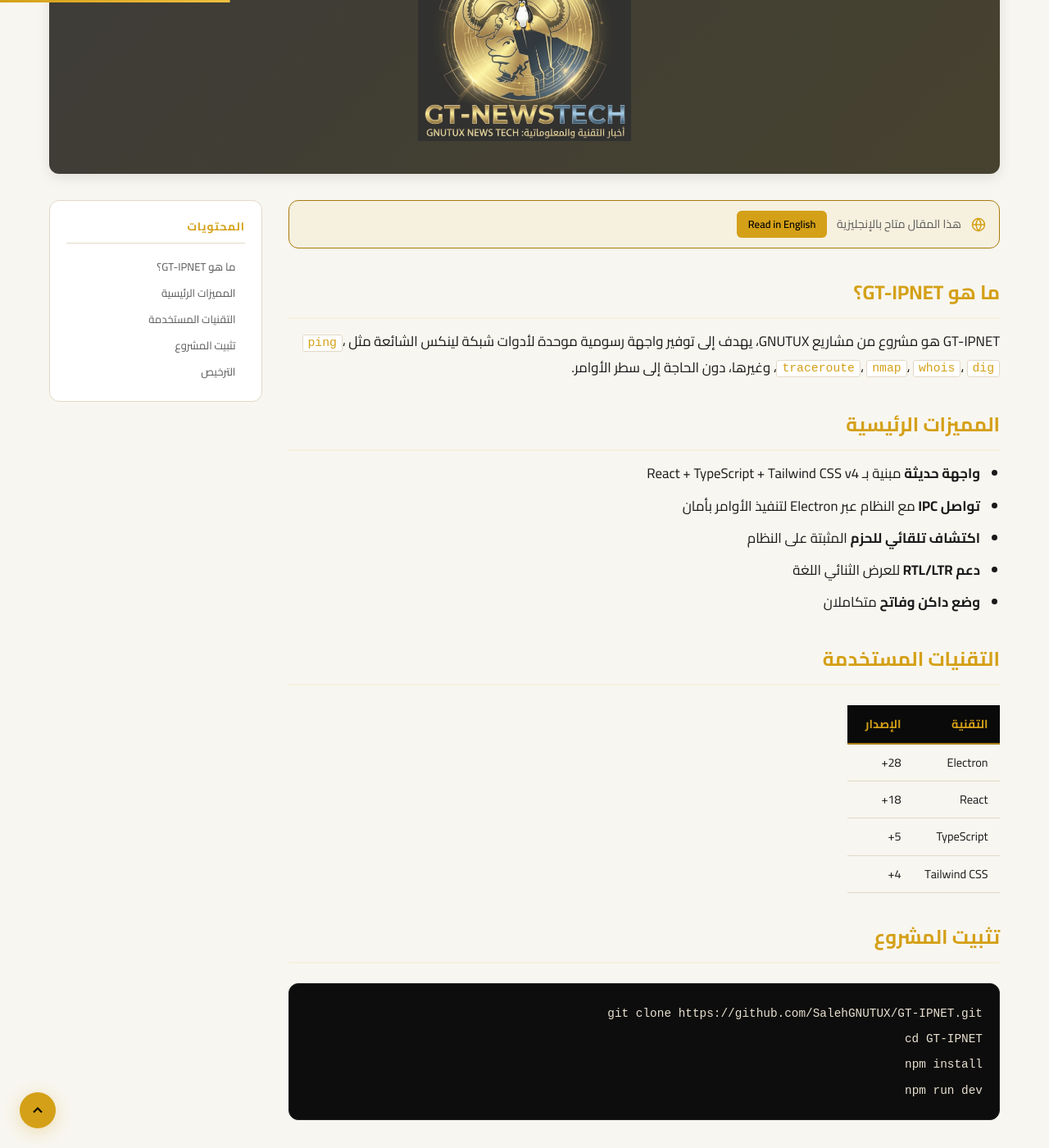
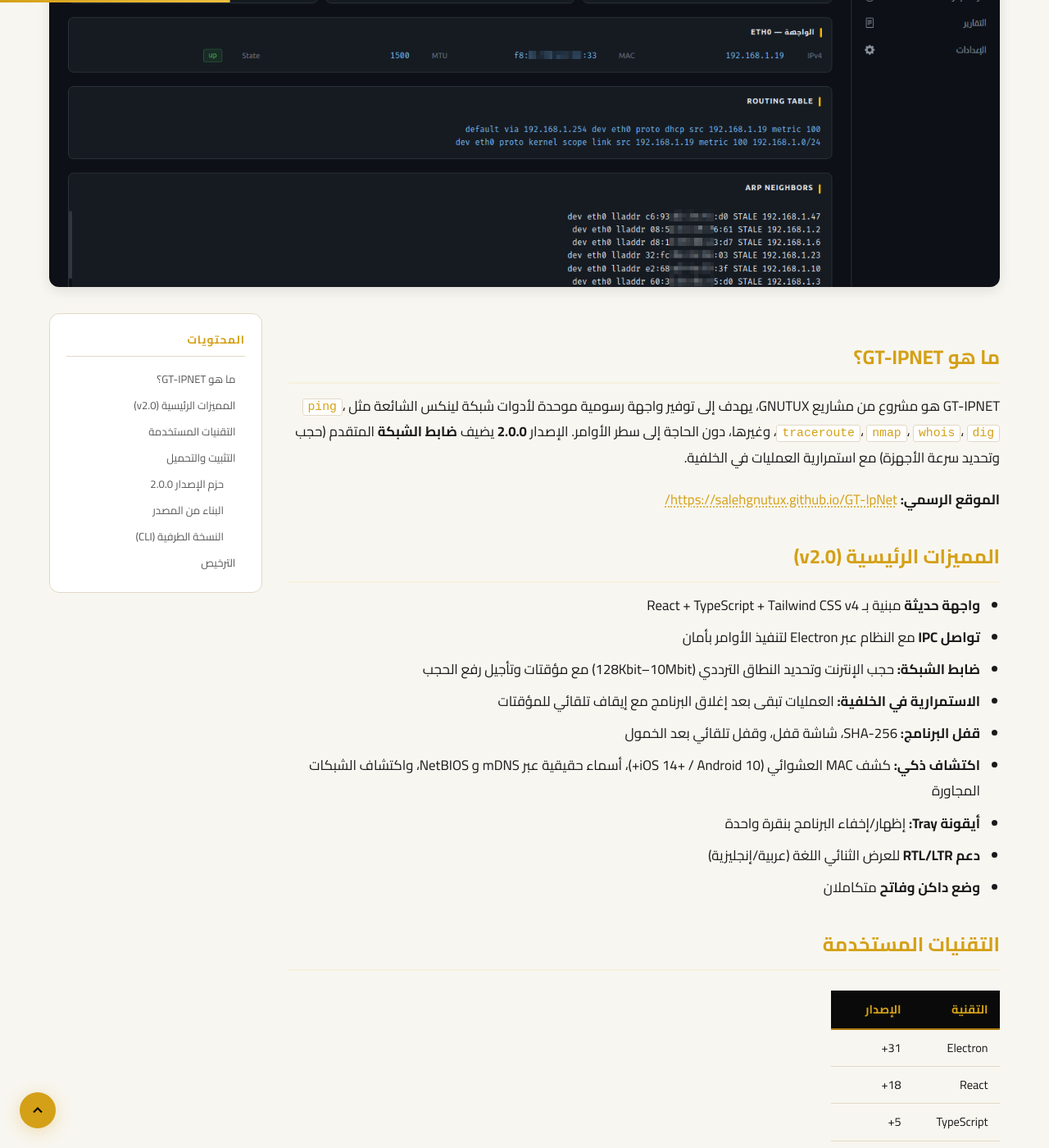
Before and after one commit to SalehGNUTUX/GT-NEWSTECH, a Jekyll site: the page built from _ar/gnutux-projects/2026-05-08-مشروع-gt-ipnet.md, in a window 1280 px wide and 1400 px high, scrolled down 517 px. Shown: the whole window at 82% size. Built offline with Jekyll 4.4.1, drawn with Linux system fonts in a browser that asks for light colours; nearby versions of some CDN libraries; some of the changed text lies outside the part shown.

Commit message:
update: via admin panel

````diff
--- a/_ar/gnutux-projects/2026-05-08-مشروع-gt-ipnet.md
+++ b/_ar/gnutux-projects/2026-05-08-مشروع-gt-ipnet.md
@@ -1,37 +1,66 @@
 ---
 layout: post
-title: "مشروع GT-IPNET: واجهة رسومية متكاملة لأدوات الشبكة على لينكس"
-date: 2026-05-08
+title: 'مشروع GT-IPNET: واجهة رسومية متكاملة لأدوات الشبكة على لينكس'
+slug: gt-ipnet-v2
+lang: ar
 category: gnutux-projects
-lang: ar
-slug: gt-ipnet-v1
+date: '2026-05-09'
 author: GNUTUX
-tags: [GNUTUX, شبكات, لينكس, Electron, React]
-excerpt: "GT-IPNET هو تطبيق مكتبي مفتوح المصدر يجمع أدوات الشبكة الأكثر استخداماً في واجهة رسومية أنيقة مبنية بـ Electron و React."
+excerpt: >-
+  GT-IPNET v2.0 هو تطبيق مكتبي مفتوح المصدر يجمع أدوات الشبكة الأكثر استخداماً
+  في واجهة رسومية أنيقة، مع إضافة ضابط الشبكة المتقدم وأيقونة Tray وقفل
+  البرنامج.
+image: screenshot_.png
+tags:
+  - GNUTUX
+  - شبكات
+  - لينكس
+  - Electron
+  - React
+  - GT-IPNET v2
 ---
 
 ## ما هو GT-IPNET؟
 
-GT-IPNET هو مشروع من مشاريع GNUTUX، يهدف إلى توفير واجهة رسومية موحدة لأدوات شبكة لينكس الشائعة مثل `ping`، `traceroute`، `nmap`، `whois`، `dig`، وغيرها، دون الحاجة إلى سطر الأوامر.
+GT-IPNET هو مشروع من مشاريع GNUTUX، يهدف إلى توفير واجهة رسومية موحدة لأدوات شبكة لينكس الشائعة مثل `ping`، `traceroute`، `nmap`، `whois`، `dig`، وغيرها، دون الحاجة إلى سطر الأوامر. الإصدار **2.0.0** يضيف **ضابط الشبكة** المتقدم (حجب وتحديد سرعة الأجهزة) مع استمرارية العمليات في الخلفية.
 
-## المميزات الرئيسية
+**الموقع الرسمي:** [https://salehgnutux.github.io/GT-IpNet/](https://salehgnutux.github.io/GT-IpNet/)
+
+## المميزات الرئيسية (v2.0)
 
 - **واجهة حديثة** مبنية بـ React + TypeScript + Tailwind CSS v4
 - **تواصل IPC** مع النظام عبر Electron لتنفيذ الأوامر بأمان
-- **اكتشاف تلقائي للحزم** المثبتة على النظام
-- **دعم RTL/LTR** للعرض الثنائي اللغة
+- **ضابط الشبكة:** حجب الإنترنت وتحديد النطاق الترددي (128Kbit–10Mbit) مع مؤقتات وتأجيل رفع الحجب
+- **الاستمرارية في الخلفية:** العمليات تبقى بعد إغلاق البرنامج مع إيقاف تلقائي للمؤقتات
+- **قفل البرنامج:** SHA-256، شاشة قفل، وقفل تلقائي بعد الخمول
+- **اكتشاف ذكي:** كشف MAC العشوائي (iOS 14+ / Android 10+)، أسماء حقيقية عبر mDNS و NetBIOS، واكتشاف الشبكات المجاورة
+- **أيقونة Tray:** إظهار/إخفاء البرنامج بنقرة واحدة
+- **دعم RTL/LTR** للعرض الثنائي اللغة (عربية/إنجليزية)
 - **وضع داكن وفاتح** متكاملان
 
 ## التقنيات المستخدمة
 
 | التقنية | الإصدار |
 |---------|---------|
-| Electron | 28+ |
+| Electron | 31+ |
 | React | 18+ |
 | TypeScript | 5+ |
 | Tailwind CSS | 4+ |
+| Zustand | (إدارة الحالة) |
 
-## تثبيت المشروع
+## التثبيت والتحميل
+
+### حزم الإصدار 2.0.0
+
+| النوع | التوزيعات | الحجم |
+|-------|-----------|-------|
+| AppImage | جميع التوزيعات | 105 MB |
+| DEB | Debian / Ubuntu | 72.3 MB |
+| RPM | Fedora / RHEL | 103 MB |
+
+**تحميل مباشر:** [https://salehgnutux.github.io/GT-IpNet/](https://salehgnutux.github.io/GT-IpNet/)
+
+### البناء من المصدر
 
 ```bash
 git clone https://github.com/SalehGNUTUX/GT-IPNET.git
@@ -40,6 +69,21 @@
 npm run dev
 ```
 
+### النسخة الطرفية (CLI)
+
+لمحبي سطر الأوامر:
+```bash
+git clone https://github.com/gnutux/GT-IpNet.git
+cd GT-IpNet && chmod +x gtipnet.sh
+sudo ./gtipnet.sh --scan   # مسح سريع
+```
+
 ## الترخيص
 
 يصدر المشروع تحت رخصة **GNU GPL v3**، مما يضمن حريتك في الاستخدام والتعديل والمشاركة.
+
+---
+
+**المراجع:**
+- الموقع الرسمي: [https://salehgnutux.github.io/GT-IpNet/](https://salehgnutux.github.io/GT-IpNet/)
+- مستودع GitHub: [https://github.com/SalehGNUTUX/GT-IpNet](https://github.com/SalehGNUTUX/GT-IpNet)
````
Also changed, not shown: assets/images/ar/screenshot_.png (added).
